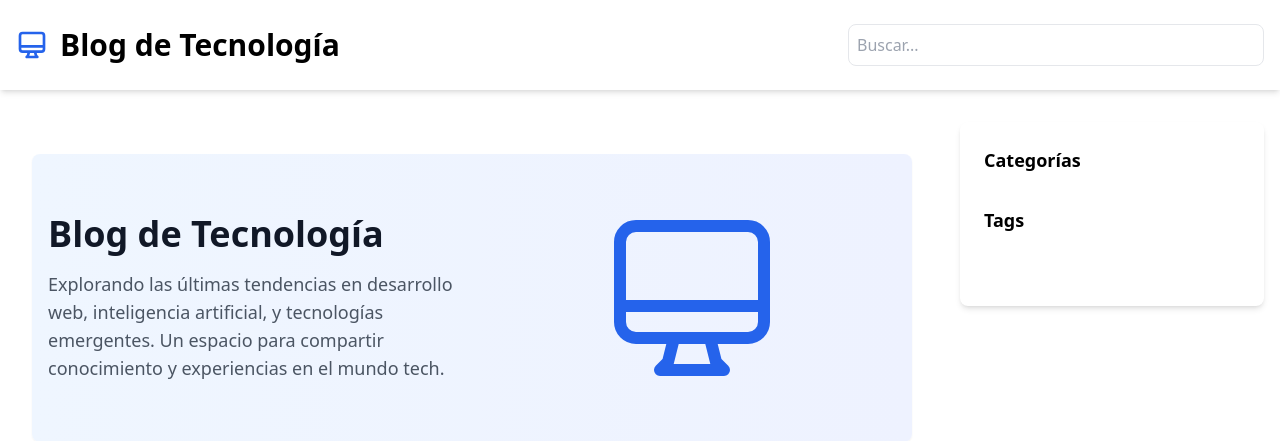
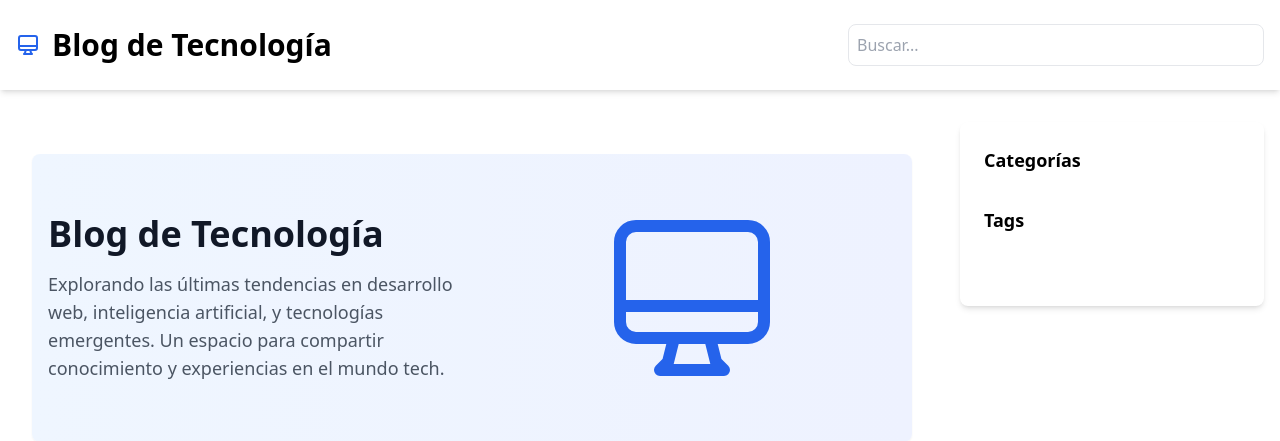
Before and after one commit to Jaolmos/acerobit-blog-django, a Django app: template blog/templates/blog/post_list.html in a window 1280 px wide. Shown: the top 441 px of the page. Run offline with Django 3.2, Linux system fonts and the light colour scheme; the template is opened without the code that fills it, so the values that code supplies are empty; some libraries are stand-ins or nearby versions.

Commit message:
style: se cambia tamaño imagen sgv en header

```diff
--- a/blog/templates/blog/includes/header.html
+++ b/blog/templates/blog/includes/header.html
@@ -2,7 +2,7 @@
     <nav class="container mx-auto px-4 py-6">
         <div class="flex items-center justify-between">
             <div class="flex items-center space-x-3">
-                <svg class="w-8 h-8 text-blue-600" fill="none" stroke="currentColor" viewBox="0 0 24 24">
+                <svg class="w-6 h-6 text-blue-600" fill="none" stroke="currentColor" viewBox="0 0 24 24">
                     <path stroke-linecap="round" stroke-linejoin="round" stroke-width="2"
                           d="M9.75 17L9 20l-1 1h8l-1-1-.75-3M3 13h18M5 17h14a2 2 0 002-2V5a2 2 0 00-2-2H5a2 2 0 00-2 2v10a2 2 0 002 2z"/>
                 </svg>
```
